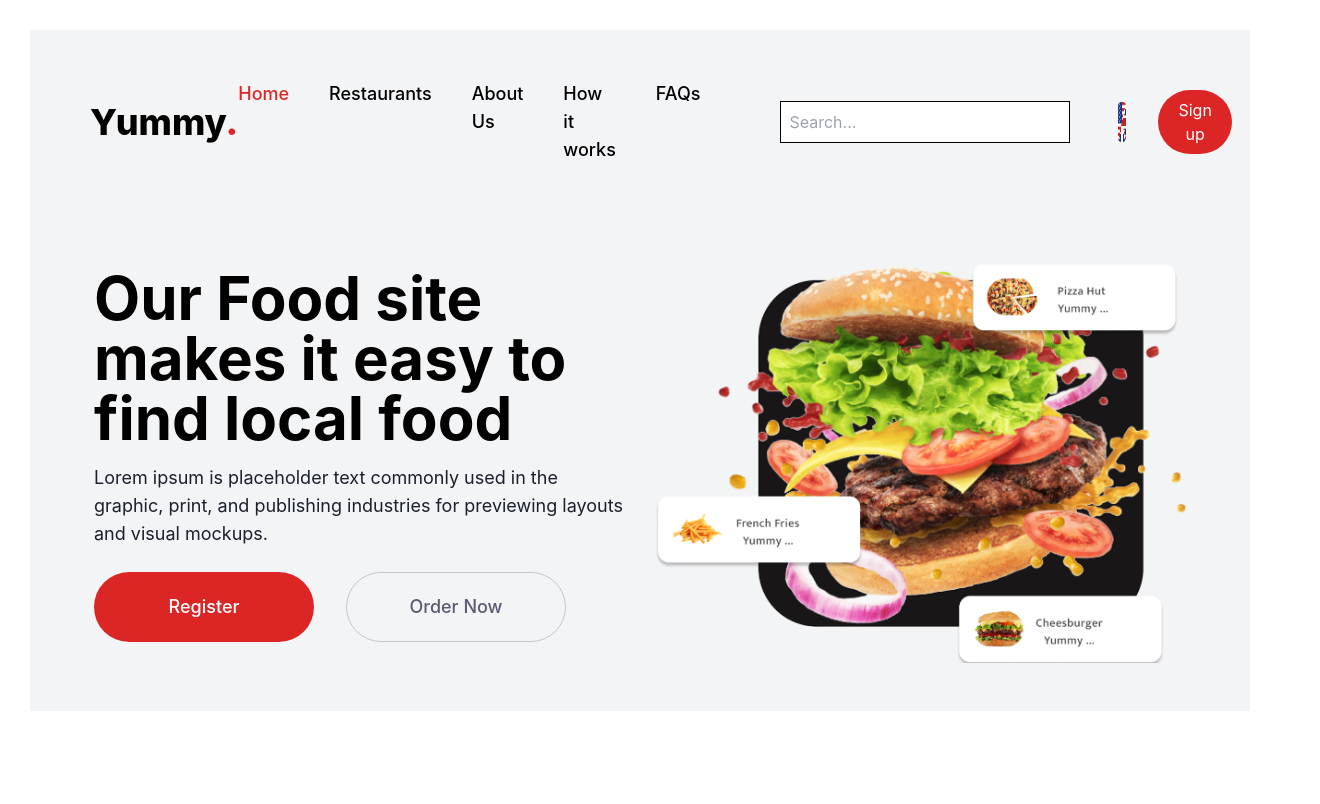
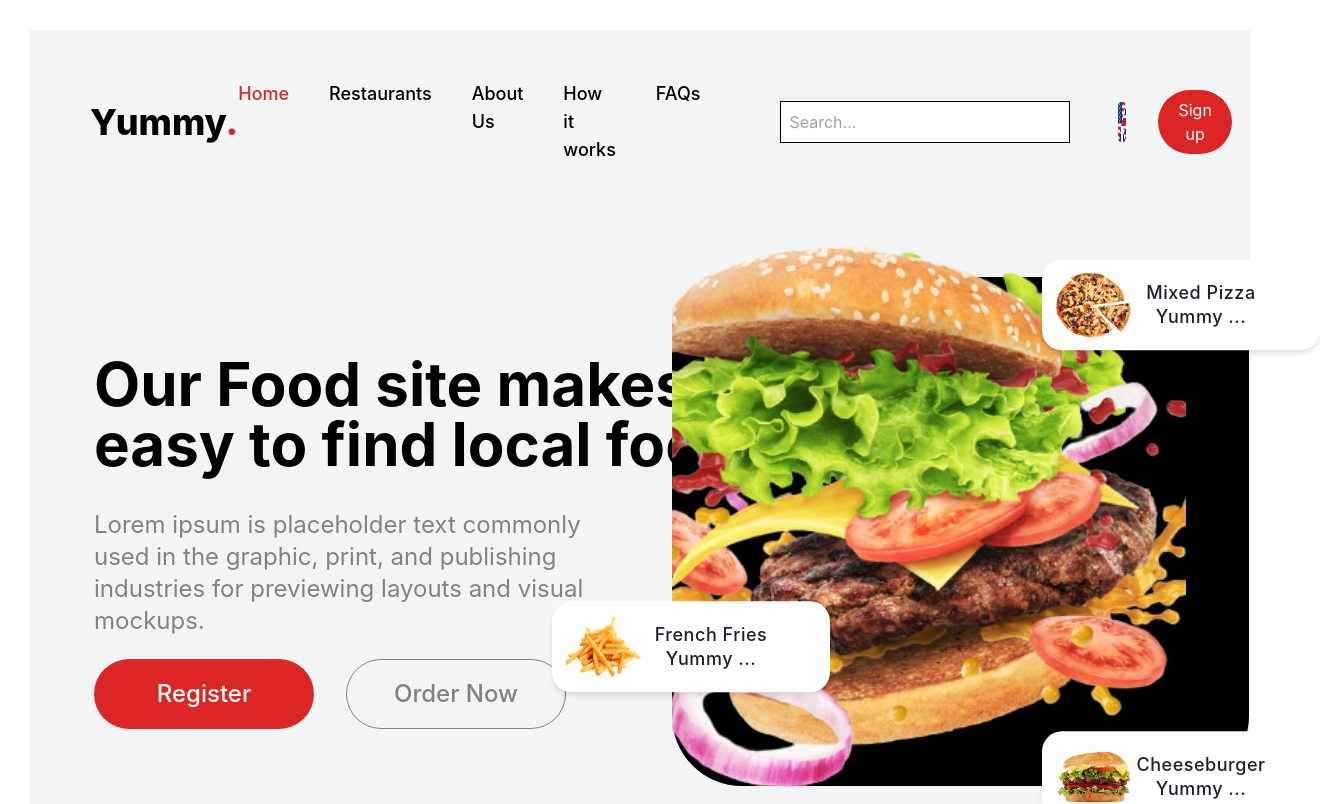
Before and after one commit to YusifAliyev037/YummyApp, a Next.js app: page / in a window 1280 px wide. Shown: the top 804 px of the page, 1320 px wide, since content can reach past the window. Built offline with nearby package versions, Linux system fonts and the light colour scheme.

Commit message:
home section1 animations

```diff
--- a/shared/ClientComponent/Section1/index.tsx
+++ b/shared/ClientComponent/Section1/index.tsx
@@ -4,27 +4,88 @@ import React from "react";
 function HomeSection1() {
   const router = useRouter();
   return (
-    <div className="px-[30px] ">
+    <div className="px-[30px] animate-slideIn ">
       <div className="bg-gray200 mx-6 md:mx-0 md:px-16 py-8 md:py-12 md:flex md:items-center md:justify-between pb-140">
         <div className="md:w-1/2 md:mr-8">
-          <h1 className="text-4xl md:text-6xl font-bold text-black mb-4">
+          <h1 className="text-5xl md:text-6xl font-bold text-black leading-[90px] h-[155px] w-[653px] ">
             Our Food site makes it easy to find local food
           </h1>
-          <p className="text-lg text-gray-600 mb-6">
+          <p className="text-lg md:text-2xl mb-[45px] w-[510px] h-[105px] text-gray300 ">
             Lorem ipsum is placeholder text commonly used in the graphic, print,
             and publishing industries for previewing layouts and visual mockups.
           </p>
           <div className="flex gap-8">
-            <button onClick={()=>router.push("/login/register")} className="bg-red500 text-white w-[220px] h-[70px] rounded-full text-lg font-medium px-6 py-3">
+            <button
+              onClick={() => router.push("/login/register")}
+              className="bg-red500 text-white w-[220px] h-[70px] rounded-full text-lg md:text-2xl font-medium px-6 py-3"
+            >
               Register
             </button>
-            <button className="border border-gray10 text-gray20 w-[220px] h-[70px] rounded-full text-lg font-medium px-6 py-3">
+            <button className="border border-gray300 text-gray300 md:text-2xl w-[220px] h-[70px] rounded-full text-lg font-medium px-6 py-3">
               Order Now
             </button>
           </div>
         </div>
-        <div className="md:w-1/2 mt-8 md:mt-0">
+        {/* <div className="md:w-1/2 mt-8 md:mt-0">
           <img className="w-full" src="/hsection1.png" alt="Big Image" />
+        </div> */}
+
+        <div className="relative w-[657px] h-[559px] mt-[30px]">
+          {/* Black Background */}
+
+          <div className="absolute top-0 left-0 w-[577px] h-[509px] bg-black rounded-[70px] overflow-hidden">
+            {" "}
+          </div>
+
+          {/* Background Image */}
+
+          <img
+            src="/hosec1.png"
+            alt="Background Image"
+            className="absolute top-[-70px] left-[0px] w-[607px] h-[619px] object-cover "
+          />
+
+          {/* Box1 */}
+
+          <div className="absolute  top-[-25px]  left-[370px]  rounded-20 shadow-md bg-white w-[278px] h-[91px] flex items-center justify-center  animate-wiggle hover:scale-105 transition-transform duration-300">
+            <img
+              src="/margarita.jpg"
+              alt="Product Image"
+              className="absolute  w-[75px] h-[65px] mr-[175px]  "
+            />
+
+            <h3 className=" w-[136px] h-[42px] mr-[-40px] text-lg flex items-center justify-center text-[16px] font-[500] leading-[24px] tracking-[0.03em] text-custom-gray font-mukta text-center">
+              Mixed Pizza Yummy ...
+            </h3>
+          </div>
+
+          {/* Box2 */}
+
+          <div className="absolute  top-[317px]  left-[-120px]  rounded-20 shadow-md bg-white w-[278px] h-[91px] flex items-center justify-center animate-wiggle hover:scale-105 transition-transform duration-300">
+            <img
+              src="/fries.png"
+              alt="Product Image"
+              className="absolute  w-[75px] h-[75px]  mr-[175px]  "
+            />
+
+            <h3 className=" w-[136px] h-[42px] mr-[-40px] text-lg flex items-center justify-center text-[16px] font-[500] leading-[24px] tracking-[0.03em] text-custom-gray font-mukta text-center">
+              French Fries Yummy ...
+            </h3>
+          </div>
+
+          {/* Box3 */}
+
+          <div className="absolute  top-[447px] left-[370px]  rounded-20 shadow-md bg-white w-[278px] h-[91px] flex items-center justify-center  hover:scale-105 transition-transform duration-300 animate-wiggle">
+            <img
+              src="/cheseeburger.png"
+              alt="Product Image"
+              className="absolute  w-[75px] h-[75px]   mr-[175px]   "
+            />
+
+            <h3 className=" w-[136px] h-[42px] mr-[-40px] text-lg flex items-center justify-center text-[16px] font-[500] leading-[24px] tracking-[0.03em] text-custom-gray font-mukta text-center">
+              Cheeseburger Yummy ...
+            </h3>
+          </div>
         </div>
       </div>
     </div>
--- a/tailwind.config.js
+++ b/tailwind.config.js
@@ -1,102 +1,115 @@
 /** @type {import('tailwindcss').Config} */
 module.exports = {
   purge: [
-    './app/**/*.{js,ts,jsx,tsx,mdx}',
-    './pages/**/*.{js,ts,jsx,tsx,mdx}',
-    './shared/**/*.{js,ts,jsx,tsx,mdx}',
+    "./app/**/*.{js,ts,jsx,tsx,mdx}",
+    "./pages/**/*.{js,ts,jsx,tsx,mdx}",
+    "./shared/**/*.{js,ts,jsx,tsx,mdx}",
 
-    './src/**/*.{js,ts,jsx,tsx,mdx}',
+    "./src/**/*.{js,ts,jsx,tsx,mdx}",
   ],
   theme: {
     colors: {
-      darkBlue10: '#1E1E30',
-      darkBlue20: '#27283C',
-      darkblue30: '#38394e',
+      darkBlue10: "#1E1E30",
+      darkBlue20: "#27283C",
+      darkblue30: "#38394e",
 
-      gray10: '#c7c7c7',
-      gray20: '#43445A',
+      gray10: "#c7c7c7",
+      gray20: "#43445A",
 
-      white: '#ffffff',
-      white10: '#f5f5f5',
-      white20: '#fffefe',
-      white30: '#f2f2f2',
-      white40: ' #F3F4F6',
+      white: "#ffffff",
+      white10: "#f5f5f5",
+      white20: "#fffefe",
+      white30: "#f2f2f2",
+      white40: " #F3F4F6",
 
-      orange: '#EAAB00',
+      orange: "#EAAB00",
 
-      pink: '#c035a2',
-      pink10: '#c74feb',
-      pink20: '#FCDDEC',
-      pink30: '#d25ff5',
-      pink40: '#eb5757',
+      pink: "#c035a2",
+      pink10: "#c74feb",
+      pink20: "#FCDDEC",
+      pink30: "#d25ff5",
+      pink40: "#eb5757",
 
-      blue10: '#00b2a9',
-      grey10: '#C7C7C7',
-      gray20: '#5a5b70',
-      blue10: '#38394E',
-      blue20: '#00B2A9',
+      blue10: "#00b2a9",
+      grey10: "#C7C7C7",
+      gray20: "#5a5b70",
+      blue10: "#38394E",
+      blue20: "#00B2A9",
 
+      gray100: "#d0d0d0",
+      gray200: "#F3F4F6",
+      gray300: "rgb(130, 130, 130)",
+      gray400: "#7e7e7e",
+      gray500: "rgb(39, 39, 39)",
+      gray600: "rgb(79, 79, 79)",
+      black: "#000000",
+      black200: "rgb(24, 22, 23)",
+      black300: "rgb(51, 51, 51)",
+      red400: "#d63626",
+      red500: "#DC2626",
+      redUserModul: "#ed5d53",
 
-      gray100: '#d0d0d0',
-      gray200: '#F3F4F6',
-      gray300: 'rgb(130, 130, 130)',
-      gray400: '#7e7e7e',
-      gray500: 'rgb(39, 39, 39)',
-      gray600:"rgb(79, 79, 79)",
-      black: '#000000',
-      black200: 'rgb(24, 22, 23)',
-      black300:"rgb(51, 51, 51)",
-      red400: '#d63626',
-      red500: '#DC2626',
-      redUserModul: '#ed5d53',
+      redUserModul10: "#D63626",
+      userText: "#828282",
+      ordersBg: " #00072B",
 
-      redUserModul10: '#D63626',
-      userText: '#828282',
-      ordersBg: ' #00072B',
-
-      red100: 'rgb(214, 54, 38)',
-      white: '#ffffff',
-      orange100: 'rgb(251, 147, 0);',
-      orange200: 'rgb(255, 182, 79);',
-      yellow100: 'rgb(223, 179, 0);',
-
+      red100: "rgb(214, 54, 38)",
+      white: "#ffffff",
+      orange100: "rgb(251, 147, 0);",
+      orange200: "rgb(255, 182, 79);",
+      yellow100: "rgb(223, 179, 0);",
     },
     screens: {
-      xs: '320px',
-      sm: '640px',
-      md: '768px',
-      mmd: '935px',
-      lg: '1024px',
-      llg: '1094px',
-      xl: '1280px',
-      xxl: '1440px',
+      xs: "320px",
+      sm: "640px",
+      md: "768px",
+      mmd: "935px",
+      lg: "1024px",
+      llg: "1094px",
+      xl: "1280px",
+      xxl: "1440px",
     },
     extend: {
+      keyframes: {
+        slideIn: {
+          "0%": { transform: "translateY(20px)", opacity: "0" },
+          "100%": { transform: "translateY(0)", opacity: "1" },
+        },
+        wiggle: {
+          "0%, 100%": { transform: "translateY(0)" },
+          "50%": { transform: "translateY(10px)" },
+        },
+      },
+      animation: {
+        slideIn: "slideIn 0.5s ease-out",
+        wiggle: "wiggle 1s ease-in-out infinite",
+      },
       rotate: {
-        22.82: '22.82deg',
-        25.74: '-25.74deg',
-        170.57: '170.57deg',
+        22.82: "22.82deg",
+        25.74: "-25.74deg",
+        170.57: "170.57deg",
       },
       width: {
-        350: '350px',
-        1060: '1060px',
-        948: '948px',
+        350: "350px",
+        1060: "1060px",
+        948: "948px",
       },
       height: {
-        420: '420px',
-        370: '370px',
-        1086: '1086px',
+        420: "420px",
+        370: "370px",
+        1086: "1086px",
       },
       borderRadius: {
-        50: '50px',
-        30: '30px',
-        20: '20px',
+        70: "90px",
+        50: "50px",
+        30: "30px",
+        20: "20px",
       },
       padding: {
-        140: '140px',
+        140: "140px",
       },
       inset: {
-        492: '492px',
+        492: "492px",
       },
     },
   },
```
Also changed, not shown: shared/ClientComponent/RestaurantCard.tsx (+39 -23 lines), public/hosec1.png (added).
